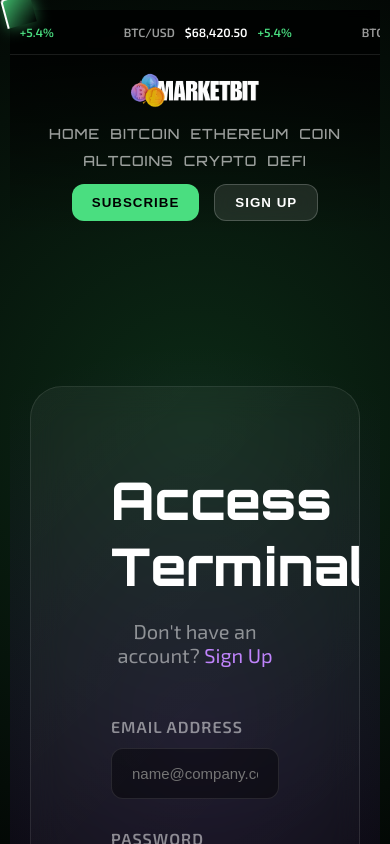
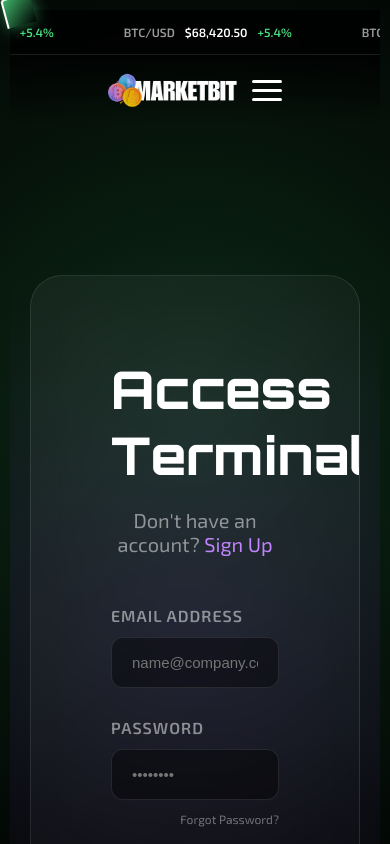
Before and after one commit to lequyn24-sudo/Marketbit, a React (Vite) app: page /login in a window 390 px wide. Shown: the top 844 px of the page. Built offline with nearby package versions, Linux system fonts and the light colour scheme.

Commit message:
Add mobile hamburger menu and global overflow fix

```diff
--- a/src/components/Layout.tsx
+++ b/src/components/Layout.tsx
@@ -10,6 +10,7 @@ const Layout = () => {
 
   const [isAuthenticated, setIsAuthenticated] = useState<boolean>(false);
   const [showScrollTop, setShowScrollTop] = useState(false);
+  const [isMobileMenuOpen, setIsMobileMenuOpen] = useState(false);
 
   useEffect(() => {
     // Check auth status on route change
@@ -71,11 +72,29 @@ const Layout = () => {
       <nav className="glass-nav" style={{ marginTop: '0' }}>
         <Link
           to="/"
-          style={{ textDecoration: 'none', color: 'white', cursor: 'pointer', display: 'flex', alignItems: 'center', gap: '10px' }}
+          style={{ textDecoration: 'none', color: 'white', cursor: 'pointer', display: 'flex', alignItems: 'center', gap: '10px', zIndex: 1001 }}
         >
           <img src="/MarketBit_4.gif" alt="MarketBit Logo" style={{ height: '40px', objectFit: 'contain' }} />
         </Link>
-        <div className="nav-links">
+
+        {/* Hamburger Button (Mobile Only) */}
+        <div
+          className={`hamburger-btn ${isMobileMenuOpen ? 'open' : ''}`}
+          onClick={() => setIsMobileMenuOpen(!isMobileMenuOpen)}
+        >
+          <span></span>
+          <span></span>
+          <span></span>
+        </div>
+
+        {/* Mobile Overlay */}
+        <div
+          className={`mobile-overlay ${isMobileMenuOpen ? 'open' : ''}`}
+          onClick={() => setIsMobileMenuOpen(false)}
+        ></div>
+
+        <div className={`nav-menu-container ${isMobileMenuOpen ? 'open' : ''}`}>
+          <div className="nav-links">
           <Link
             to="/"
             className={`nav-link ${location.pathname === '/' ? 'active' : ''}`}
@@ -177,6 +196,7 @@ const Layout = () => {
             </button>
           )}
         </div>
+        </div>
       </nav>
 
       {/* Main Content Rendered Here */}
--- a/src/news.css
+++ b/src/news.css
@@ -774,3 +774,120 @@
     height: 45px;
   }
 }
+
+/* ==========================================================================
+   GLOBAL LAYOUT FIXES
+   ========================================================================== */
+html, body {
+  overflow-x: hidden !important;
+  width: 100vw !important;
+  max-width: 100% !important;
+}
+
+/* ==========================================================================
+   HAMBURGER MENU
+   ========================================================================== */
+.hamburger-btn {
+  display: none;
+  flex-direction: column;
+  justify-content: space-between;
+  width: 30px;
+  height: 21px;
+  cursor: pointer;
+  z-index: 1001;
+}
+
+.hamburger-btn span {
+  display: block;
+  height: 3px;
+  width: 100%;
+  background-color: #fff;
+  border-radius: 3px;
+  transition: all 0.3s ease-in-out;
+}
+
+.hamburger-btn.open span:nth-child(1) {
+  transform: translateY(9px) rotate(45deg);
+  background-color: var(--neon-green);
+}
+.hamburger-btn.open span:nth-child(2) {
+  opacity: 0;
+}
+.hamburger-btn.open span:nth-child(3) {
+  transform: translateY(-9px) rotate(-45deg);
+  background-color: var(--neon-green);
+}
+
+.nav-menu-container {
+  display: contents; /* desktop default */
+}
+
+@media screen and (max-width: 1024px) {
+  .hamburger-btn {
+    display: flex;
+  }
+
+  .nav-menu-container {
+    display: flex;
+    flex-direction: column;
+    position: fixed;
+    top: 0;
+    right: -100%;
+    width: 280px;
+    height: 100vh;
+    background: rgba(5, 16, 9, 0.95);
+    backdrop-filter: blur(20px);
+    border-left: 1px solid rgba(74, 222, 128, 0.2);
+    padding: 80px 20px 30px;
+    transition: right 0.4s cubic-bezier(0.4, 0, 0.2, 1);
+    z-index: 1000;
+    box-shadow: -10px 0 30px rgba(0,0,0,0.8);
+  }
+
+  .nav-menu-container.open {
+    right: 0;
+  }
+
+  .nav-menu-container .nav-links {
+    flex-direction: column;
+    align-items: flex-start;
+    gap: 20px;
+    width: 100%;
+    margin-bottom: 40px;
+  }
+
+  .nav-menu-container .nav-link {
+    font-size: 18px;
+    width: 100%;
+    padding-bottom: 15px;
+    border-bottom: 1px solid rgba(255,255,255,0.1);
+  }
+
+  .nav-menu-container > div:last-child {
+    flex-direction: column;
+    width: 100%;
+  }
+
+  .nav-menu-container .subscribe-btn,
+  .nav-menu-container .header-ghost-btn {
+    width: 100%;
+    text-align: center;
+    padding: 15px;
+  }
+}
+
+.mobile-overlay {
+  display: none;
+  position: fixed;
+  inset: 0;
+  background: rgba(0,0,0,0.6);
+  backdrop-filter: blur(5px);
+  z-index: 999;
+  opacity: 0;
+  transition: opacity 0.3s ease;
+}
+
+.mobile-overlay.open {
+  display: block;
+  opacity: 1;
+}
```
